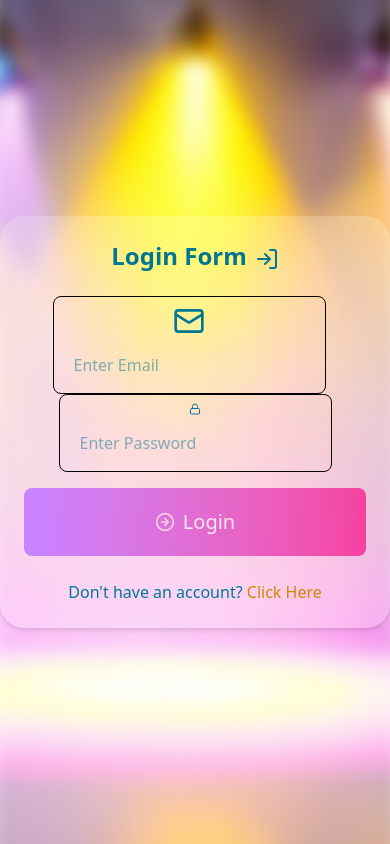
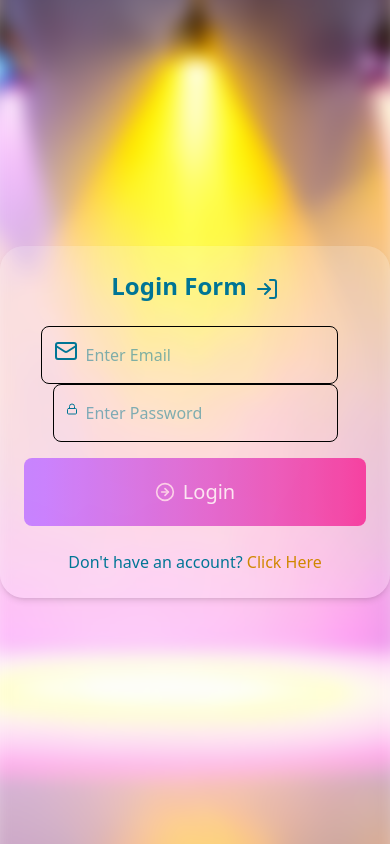
Before and after one commit to JagritMaggu/QuickyEventFrontend, a React (Vite) app: page /login in a window 390 px wide. Built offline with nearby package versions, Linux system fonts and the light colour scheme.

Commit message:
improved login responsiveness for mobile

```diff
--- a/Components/Login.jsx
+++ b/Components/Login.jsx
@@ -60,8 +60,8 @@ export default function LoginForm() {
 
         <form onSubmit={handleLogin} className="space-y-4  ">
       <div className='flex flex-col items-center md:grid md:grid-cols-2 md:justify-center md:w-full space-x-3'>
-         <div className="flex flex-col sm:flex-row items-center border rounded-lg px-3 py-2 space-y-2 sm:space-y-0 sm:space-x-3">
-  <Mail className="text-cyan-700 h-8 w-8 sm:h-5 sm:w-5" />
+         <div className="flex sm:flex-row items-center border rounded-lg px-3 py-2 space-y-2 sm:space-y-0 sm:space-x-3">
+  <Mail className="text-cyan-700  sm:h-5 sm:w-5" />
   <input
     type="email"
     placeholder="Enter Email"
@@ -73,7 +73,7 @@ export default function LoginForm() {
 </div>
 
 
-          <div className="flex flex-col sm:flex-row items-center border rounded-lg px-3 py-2 space-y-2 sm:space-y-0 sm:space-x-3">
+          <div className="flex  sm:flex-row items-center border rounded-lg px-3 py-2 space-y-2 sm:space-y-0 sm:space-x-3">
             <Lock className="text-cyan-700 h-3 w-3 sm:h-5 sm:w-5" />
             <input
               type="password"
```
